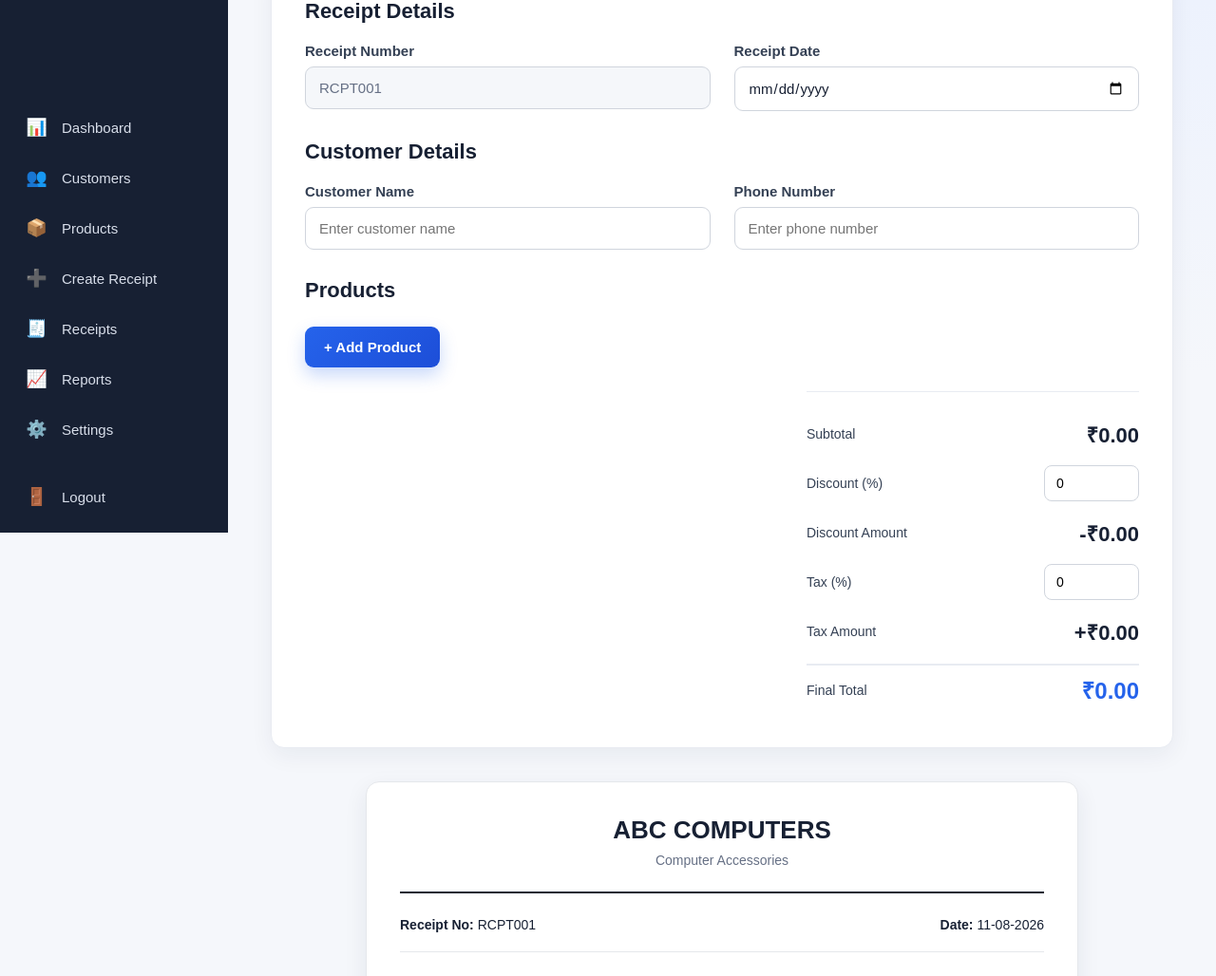
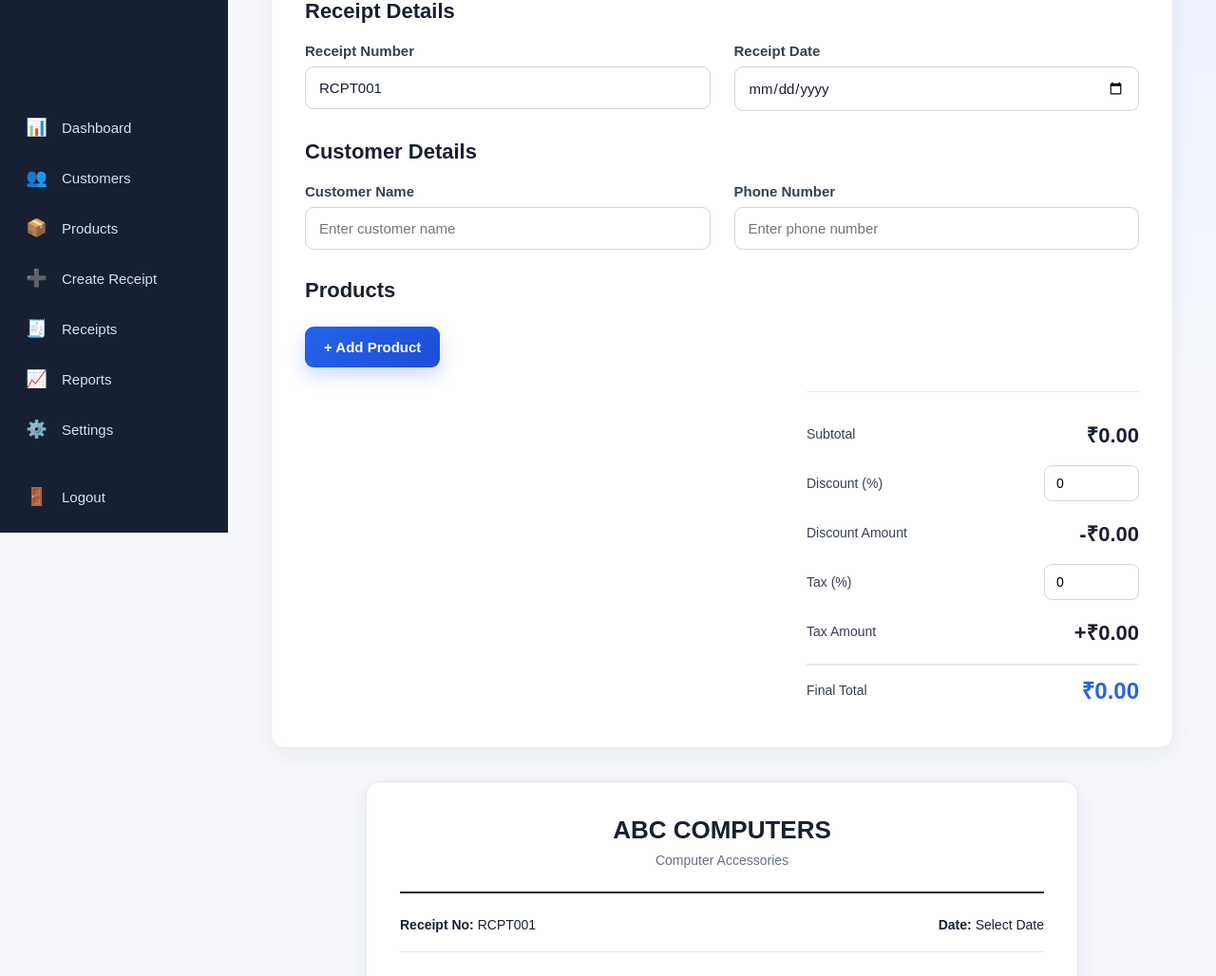
Before and after one commit to yellanithin/receipt-generator, a React (Create React App) app: page /create-receipt in a window 1280 px wide. Shown: the part 239-1267 px from the top of the page at 95% size. Built offline with nearby package versions, Linux system fonts and the light colour scheme.

Commit message:
Add dynamic receipt number and date

```diff
--- a/src/components/ReceiptPreview.js
+++ b/src/components/ReceiptPreview.js
@@ -1,6 +1,8 @@
 function ReceiptPreview({
     customerName,
     phone,
+    receiptNumber,
+    receiptDate,
     products,
     subtotal,
     discountAmount,
@@ -21,11 +23,11 @@ function ReceiptPreview({
             <div className="receipt-info">
 
                 <p>
-                    <strong>Receipt No:</strong> RCPT001
+                    <strong>Receipt No:</strong> {receiptNumber}
                 </p>
 
                 <p>
-                    <strong>Date:</strong> 11-08-2026
+                    <strong>Date:</strong> {receiptDate || "Select Date"}
                 </p>
 
             </div>
--- a/src/pages/CreateReceipt.js
+++ b/src/pages/CreateReceipt.js
@@ -11,6 +11,8 @@ function CreateReceipt() {
 
     const [customerName, setCustomerName] = useState("");
     const [phone, setPhone] = useState("");
+    const [receiptNumber, setReceiptNumber] = useState("RCPT001");
+    const [receiptDate, setReceiptDate] = useState("");
 
     //add a new product
     const addProduct = () => {
@@ -75,8 +77,8 @@ function CreateReceipt() {
                         <label>Receipt Number</label>
                         <input
                             type="text"
-                            value="RCPT001"
-                            readOnly
+                            value={receiptNumber}
+                            onChange={(e) => setReceiptNumber(e.target.value)}
                         />
                     </div>
 
@@ -84,6 +86,8 @@ function CreateReceipt() {
                         <label>Receipt Date</label>
                         <input
                             type="date"
+                            value={receiptDate}
+                            onChange={(e) => setReceiptDate(e.target.value)}
                         />
                     </div>
 
@@ -262,6 +266,8 @@ function CreateReceipt() {
             <ReceiptPreview
                 customerName={customerName}
                 phone={phone}
+                receiptNumber={receiptNumber}
+                receiptDate={receiptDate}
                 products={products}
                 subtotal={subtotal}
                 discountAmount={discountAmount}
```
